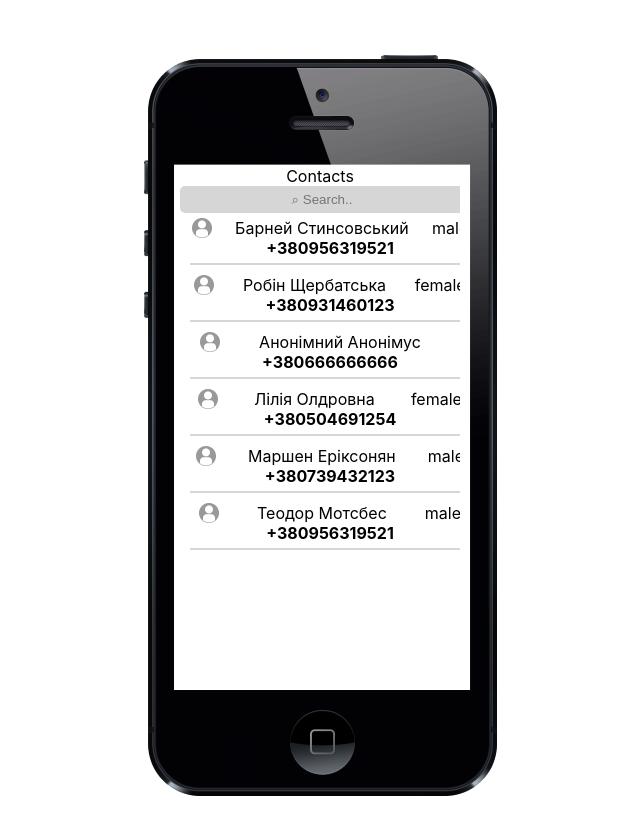
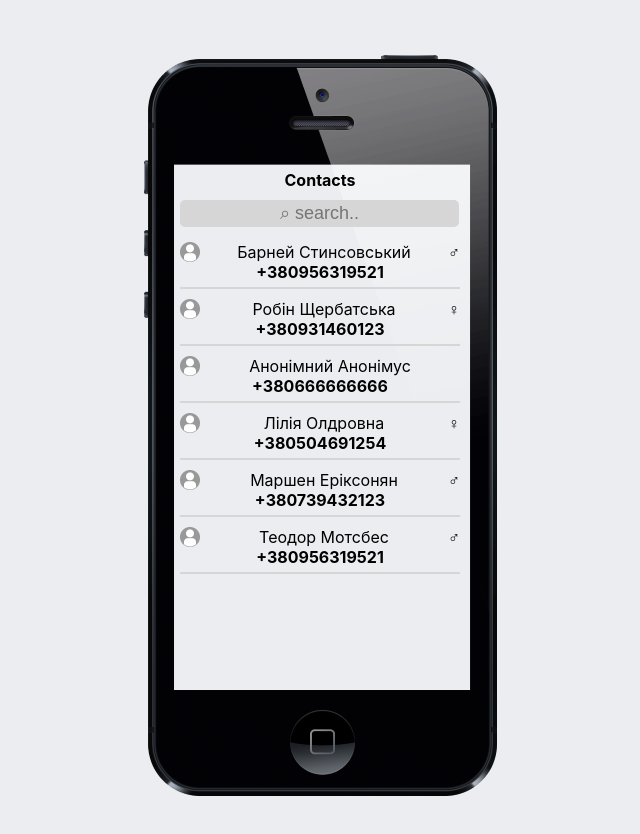
Before and after one commit to AndreyTantsiura/react-components, a React (Create React App) app: page / in a window 1280 px wide. Shown: the top 834 px of the page, without its empty margins (320-960 px from the left). Built offline with nearby package versions, Linux system fonts and the light colour scheme.

Commit message:
add filtered contacts

```diff
--- a/src/components/Contact.js
+++ b/src/components/Contact.js
@@ -10,7 +10,13 @@ function Contact(props) {
           <span>{props.firstName}</span>
           <span> {props.lastName}</span>
         </div>
-        <div className="gender">{props.gender}</div>
+        <div className="gender">
+          {props.gender === "male" ? (
+            <div>&#9794;</div>
+          ) : props.gender === "female" ? (
+            <div>&#9792;</div>
+          ) : null}
+        </div>
       </div>
       <div className="number_phone">{props.phone}</div>
     </div>
--- a/src/components/Contacts.js
+++ b/src/components/Contacts.js
@@ -1,4 +1,4 @@
-import React, { useState } from "react";
+import React, { useState, useEffect } from "react";
 import "./contacts.css";
 import Contact from "./Contact";
 
@@ -42,12 +42,32 @@ function Contacts() {
   ];
 
   const [contactsArr, setContacts] = useState(contacts);
+  const [search, setSearch] = useState("");
+
+  const handleSearchChange = (e) => {
+    setSearch(e.target.value);
+  };
+
+  useEffect(() => {
+    const filteredContacts = contacts.filter((contact) => {
+      const searchedContacts = Object.values(contact).some((item) =>
+        item.toLocaleLowerCase().includes(search.toLocaleLowerCase())
+      );
+      return searchedContacts;
+    });
+    setContacts(filteredContacts);
+  }, [search]);
 
   return (
     <div className="wrapper">
       <div className="iphone_menu">
         <p>Contacts</p>
-        <input type="text" name="search" placeholder="&#x2315; Search.." />
+        <input
+          type="text"
+          className="search"
+          placeholder="&#x2315; search.."
+          onChange={handleSearchChange}
+        />
         <div className="inner">
           {contactsArr.map((contact) => {
             return (
--- a/src/components/contacts.css
+++ b/src/components/contacts.css
@@ -1,3 +1,8 @@
+body {
+  margin: 0;
+  padding: 0;
+  background: #ebedf0;
+}
 .wrapper {
   background-position: center;
   background-image: url("../img/iphone.png");
@@ -13,21 +18,24 @@
   flex-direction: column;
 }
 p {
-  margin-bottom: 0;
+  margin: 20px 0 0 0;
+  font-size: 16px;
+  font-weight: bold;
 }
-input {
-  width: 280px;
+.search {
+  width: 275px;
   height: 25px;
   border: none;
-  margin: 0 auto;
+  margin: 10px 0;
   border-radius: 5px;
   background-color: #d6d6d6;
   text-align: center;
+  font-size: large;
 }
 .inner {
   display: flex;
   flex-direction: column;
-  width: 300px;
+  width: 280px;
 }
 .contact_card {
   margin: 5px 0;
@@ -37,14 +45,12 @@ input {
 }
 .contact_heder {
   display: flex;
-  justify-content: space-around;
+  justify-content: space-between;
+  align-items: center;
   cursor: pointer;
-}
-.gender {
 }
 .number_phone {
   width: 280px;
-  margin-left: 10px;
   padding-bottom: 5px;
   font-size: 16px;
   font-weight: bold;
```
